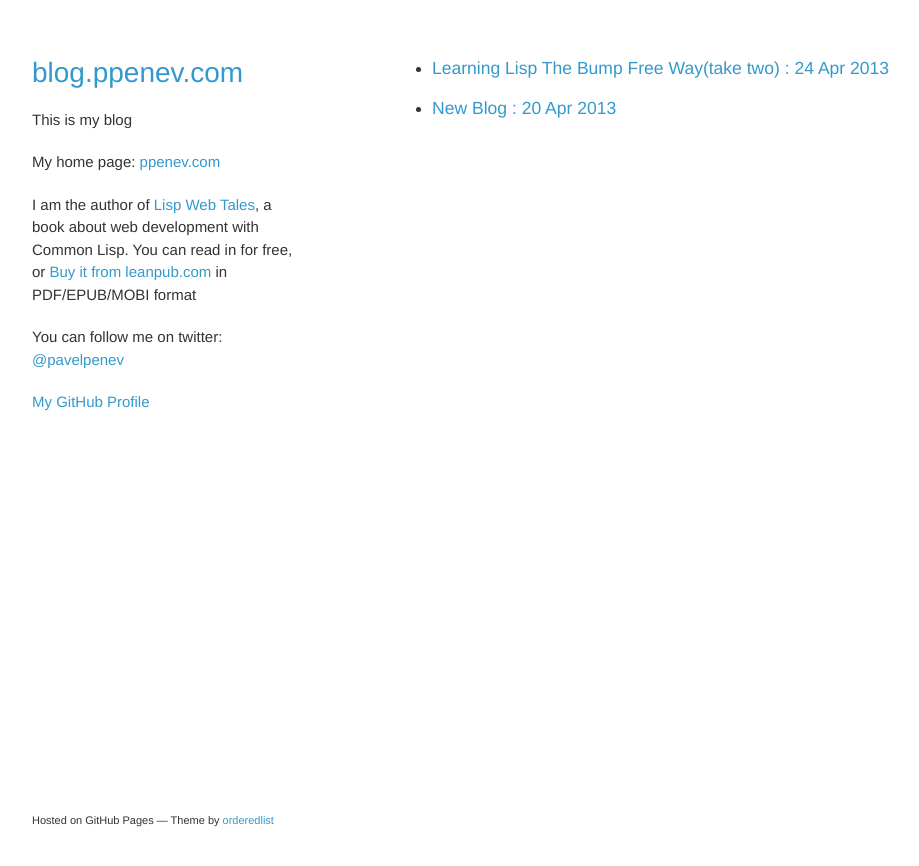
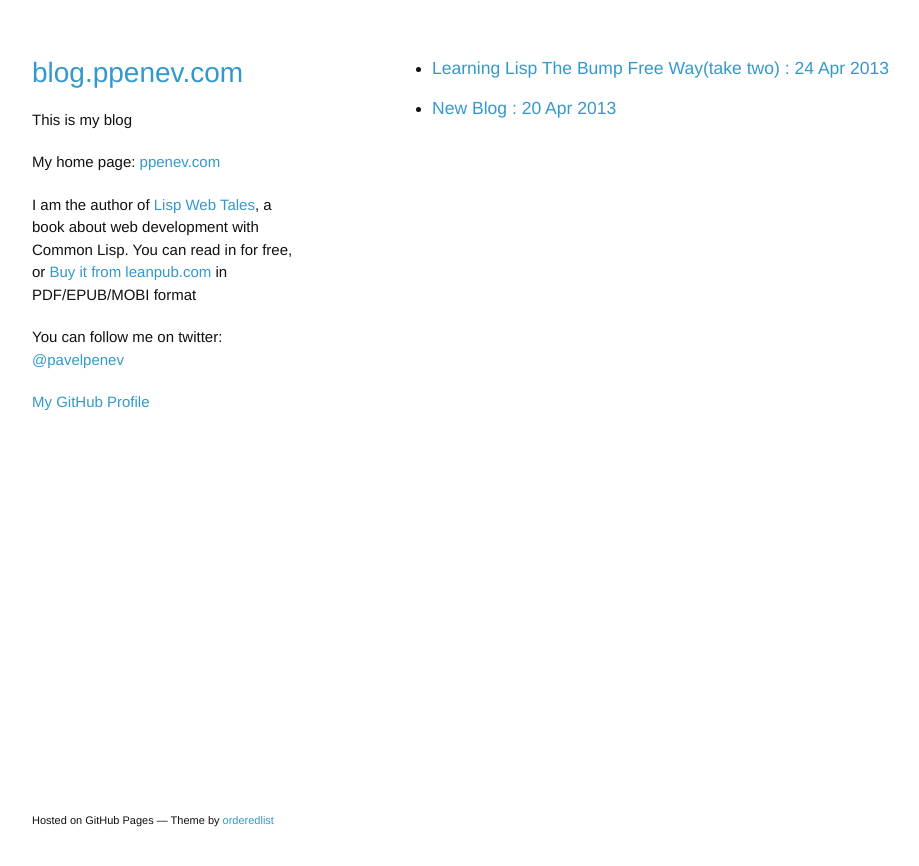
Before and after one commit to pvlpenev/pvlpenev.github.io, a Jekyll site: the page built from index.html, in a window 1280 px wide. Shown: the top 866 px of the page, without its empty margins (178-1097 px from the left). Built offline with Jekyll 4.4.1, drawn with Linux system fonts in a browser that asks for light colours.

Commit message:
fix css yet again

```diff
--- a/stylesheets/styles.css
+++ b/stylesheets/styles.css
@@ -3,7 +3,7 @@
 body {
   padding:50px;
   font:15px/1.5 "Helvetica Neue", Helvetica, Arial, sans-serif;
-  color:#333;
+  color:#111;
   font-weight:300;
 }
 
```
